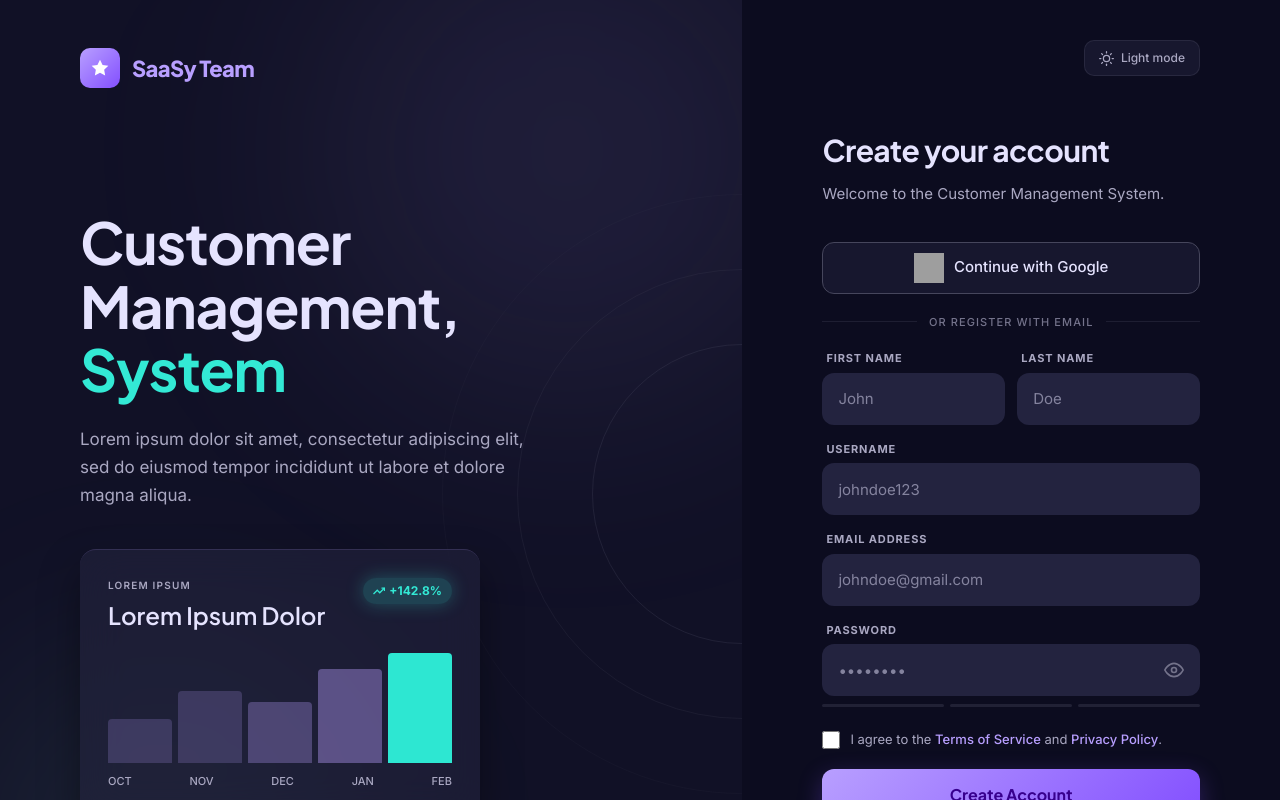
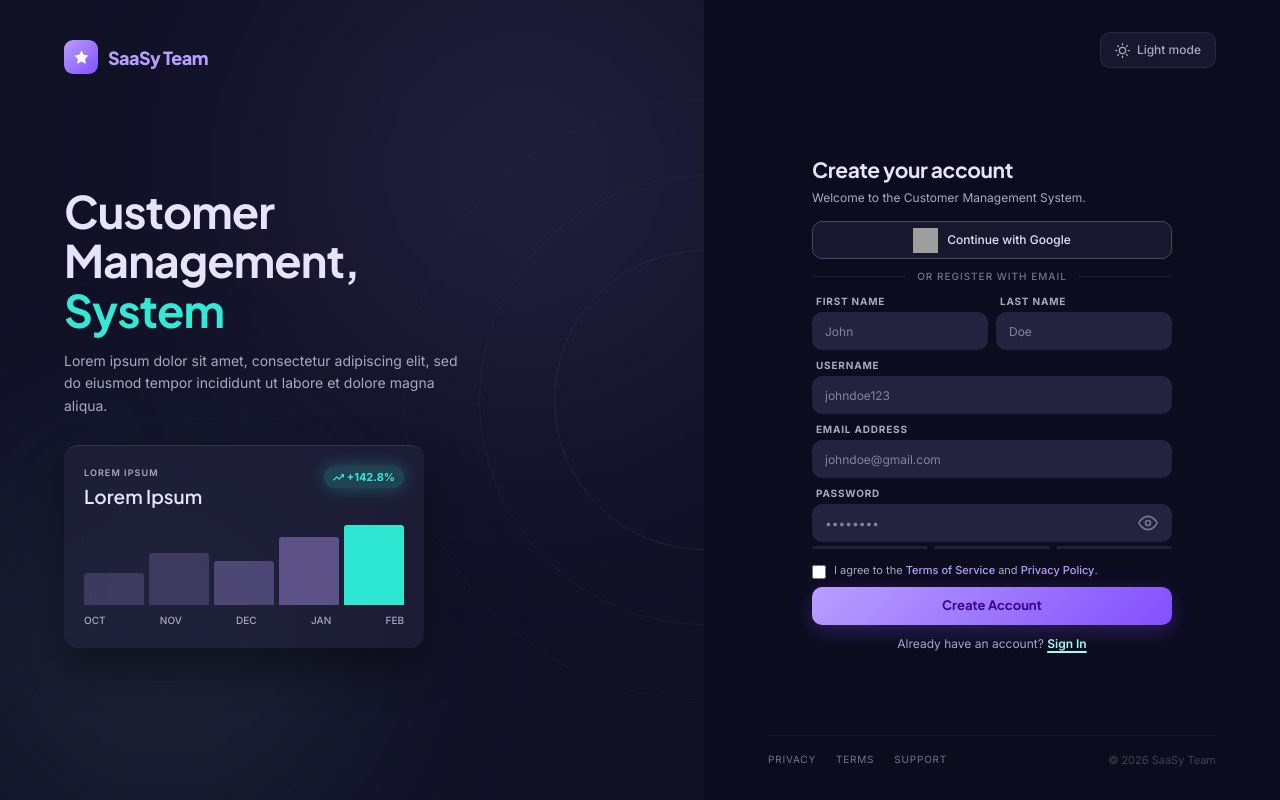
Before and after one commit to BaiSakinaAbad/HOPE_INC_Customer_Management_System, a React (Vite) app: page / in a window 1280 px wide. Both pictures are taken after typing "name@example.com", "Sample123" into the empty fields and a click on the button "Create Account". Shown: the top 800 px of the page. Built offline with nearby package versions, Linux system fonts and the light colour scheme; grey boxes are pictures that could not be loaded.

Commit message:
Fixed design responsiveness across different devices

```diff
--- a/src/components/AuthComponents.tsx
+++ b/src/components/AuthComponents.tsx
@@ -55,8 +55,9 @@ export const AuthInput: React.FC<
     label: string;
     showToggle?: boolean;
     rightLabel?: React.ReactNode;
+    compact?: boolean;
   }
-> = ({ label, showToggle, rightLabel, style, ...props }) => {
+> = ({ label, showToggle, rightLabel, compact, style, ...props }) => {
   const { isDark } = useTheme();
   const t = isDark ? tokens.dark : tokens.light;
   const [visible, setVisible] = useState(false);
@@ -66,11 +67,11 @@ export const AuthInput: React.FC<
     <div>
       <div style={{
         display: 'flex', alignItems: 'center', justifyContent: 'space-between',
-        marginBottom: '6px', padding: '0 4px',
+        marginBottom: compact ? '3px' : '6px', padding: '0 4px',
       }}>
         <label htmlFor={props.id} style={{
           fontFamily: "'Inter', sans-serif",
-          fontSize: '11px', fontWeight: 700,
+          fontSize: compact ? '10px' : '11px', fontWeight: 700,
           textTransform: 'uppercase', letterSpacing: '0.08em',
           color: t.onSurfaceVariant,
         }}>
@@ -85,11 +86,11 @@ export const AuthInput: React.FC<
           id={props.id}
           type={resolvedType}
           style={{
-            width: '100%', height: '52px',
+            width: '100%', height: compact ? '38px' : '44px',
             backgroundColor: t.surfaceContainerHighest,
-            border: 'none', borderRadius: '12px',
-            padding: showToggle ? '0 48px 0 16px' : '0 16px',
-            fontSize: '15px', fontFamily: "'Inter', sans-serif",
+            border: 'none', borderRadius: '10px',
+            padding: showToggle ? '0 40px 0 13px' : '0 13px',
+            fontSize: compact ? '12px' : '13px', fontFamily: "'Inter', sans-serif",
             color: t.onSurface, outline: 'none', boxSizing: 'border-box',
             transition: 'background-color 0.2s',
             ...style,
@@ -102,7 +103,7 @@ export const AuthInput: React.FC<
             onClick={() => setVisible(v => !v)}
             aria-label={visible ? 'Hide password' : 'Show password'}
             style={{
-              position: 'absolute', right: '14px', top: '50%',
+              position: 'absolute', right: '12px', top: '50%',
               transform: 'translateY(-50%)',
               background: 'none', border: 'none', cursor: 'pointer',
               color: t.outline, display: 'flex', alignItems: 'center', padding: '2px',
@@ -130,7 +131,7 @@ export const AuthInput: React.FC<
 };
 
 // ─── GoogleButton ─────────────────────────────────────────────────────────────
-export const GoogleButton: React.FC<{ label: string }> = ({ label }) => {
+export const GoogleButton: React.FC<{ label: string; compact?: boolean }> = ({ label, compact }) => {
   const { isDark } = useTheme();
   const t = isDark ? tokens.dark : tokens.light;
   const [hovered, setHovered] = useState(false);
@@ -141,20 +142,20 @@ export const GoogleButton: React.FC<{ label: string }> = ({ label }) => {
       onMouseEnter={() => setHovered(true)}
       onMouseLeave={() => setHovered(false)}
       style={{
-        width: '100%', height: '52px',
+        width: '100%', height: compact ? '38px' : '44px',
         backgroundColor: hovered ? t.surfaceContainerHigh : t.surfaceContainer,
         border: `1px solid ${t.outlineVariant}`,
-        borderRadius: '12px',
-        display: 'flex', alignItems: 'center', justifyContent: 'center', gap: '10px',
+        borderRadius: '10px',
+        display: 'flex', alignItems: 'center', justifyContent: 'center', gap: '9px',
         cursor: 'pointer',
-        fontFamily: "'Inter', sans-serif", fontSize: '15px', fontWeight: 500,
+        fontFamily: "'Inter', sans-serif", fontSize: compact ? '12px' : '13px', fontWeight: 500,
         color: t.onSurface,
       }}
     >
       <img
         src="https://www.gstatic.com/images/branding/product/2x/googleg_96dp.png"
         alt="Google Logo"
-        style={{ width: '30px', height: '30px' }}
+        style={{ width: '25px', height: '25px' }}
       />
       {label}
     </button>
@@ -162,7 +163,7 @@ export const GoogleButton: React.FC<{ label: string }> = ({ label }) => {
 };
 
 // ─── AuthButton ───────────────────────────────────────────────────────────────
-export const AuthButton: React.FC<{ children: React.ReactNode; isLoading?: boolean }> = ({ children, isLoading }) => {
+export const AuthButton: React.FC<{ children: React.ReactNode; isLoading?: boolean; compact?: boolean }> = ({ children, isLoading, compact }) => {
   const { isDark } = useTheme();
   const t = isDark ? tokens.dark : tokens.light;
 
@@ -172,14 +173,14 @@ export const AuthButton: React.FC<{ children: React.ReactNode; isLoading?: boole
       disabled={isLoading}
       className="primary-gradient"
       style={{
-        width: '100%', height: '52px',
-        border: 'none', borderRadius: '12px',
+        width: '100%', height: compact ? '38px' : '44px',
+        border: 'none', borderRadius: '10px',
         fontFamily: "'Plus Jakarta Sans', sans-serif",
-        fontSize: '16px', fontWeight: 700,
+        fontSize: compact ? '13px' : '14px', fontWeight: 700,
         color: t.onPrimary,
         cursor: isLoading ? 'not-allowed' : 'pointer',
         opacity: isLoading ? 0.6 : 1,
-        boxShadow: '0 8px 24px rgba(131,79,255,0.3)',
+        boxShadow: '0 6px 20px rgba(131,79,255,0.28)',
         display: 'flex', alignItems: 'center', justifyContent: 'center',
       }}
       onMouseEnter={e => { if (!isLoading) (e.currentTarget as HTMLButtonElement).style.transform = 'scale(1.01)'; }}
@@ -207,7 +208,7 @@ export const AuthDivider: React.FC<{ label: string }> = ({ label }) => {
     <div style={{ display: 'flex', alignItems: 'center', gap: '12px' }}>
       <div style={{ flex: 1, height: '1px', backgroundColor: `${t.outlineVariant}50` }} />
       <span style={{
-        fontFamily: "'Inter', sans-serif", fontSize: '11px', fontWeight: 500,
+        fontFamily: "'Inter', sans-serif", fontSize: '10px', fontWeight: 500,
         textTransform: 'uppercase', letterSpacing: '0.1em',
         color: t.outline, whiteSpace: 'nowrap',
       }}>
@@ -226,7 +227,7 @@ export const PasswordStrength: React.FC<{ level: number }> = ({ level }) => {
   const labels = ['', 'Weak', 'Fair', 'Strong'];
 
   return (
-    <div style={{ marginTop: '8px' }}>
+    <div style={{ marginTop: '4px' }}>
       <div style={{ display: 'flex', gap: '6px', marginBottom: '6px' }}>
         {[1, 2, 3].map(s => (
           <div key={s} style={{
--- a/src/components/AuthLayout.tsx
+++ b/src/components/AuthLayout.tsx
@@ -6,9 +6,10 @@ interface AuthLayoutProps {
   children: React.ReactNode;
   title: string;
   subtitle: string;
+  compact?: boolean;
 }
 
-export const AuthLayout: React.FC<AuthLayoutProps> = ({ children, title, subtitle }) => {
+export const AuthLayout: React.FC<AuthLayoutProps> = ({ children, title, subtitle, compact }) => {
   const { isDark } = useTheme();
   const t = isDark ? tokens.dark : tokens.light;
 
@@ -56,18 +57,18 @@ export const AuthLayout: React.FC<AuthLayoutProps> = ({ children, title, subtitl
         )}
 
         {/* Logo */}
-        <div style={{ position: 'relative', zIndex: 1, display: 'flex', alignItems: 'center', gap: '12px' }}>
+        <div style={{ position: 'relative', zIndex: 1, display: 'flex', alignItems: 'center', gap: '10px' }}>
           <div className="primary-gradient" style={{
-            width: '40px', height: '40px', borderRadius: '10px', flexShrink: 0,
+            width: '34px', height: '34px', borderRadius: '9px', flexShrink: 0,
             display: 'flex', alignItems: 'center', justifyContent: 'center',
           }}>
-            <svg width="20" height="20" viewBox="0 0 24 24" fill="white">
+            <svg width="17" height="17" viewBox="0 0 24 24" fill="white">
               <path d="M12 2l3.09 6.26L22 9.27l-5 4.87 1.18 6.88L12 17.77l-6.18 3.25L7 14.14 2 9.27l6.91-1.01L12 2z" />
             </svg>
           </div>
           <span style={{
             fontFamily: "'Plus Jakarta Sans', sans-serif", fontWeight: 900,
-            fontSize: '22px', letterSpacing: '-0.03em', color: t.primary,
+            fontSize: '18px', letterSpacing: '-0.03em', color: t.primary,
           }}>
             SaaSy Team
           </span>
@@ -77,52 +78,52 @@ export const AuthLayout: React.FC<AuthLayoutProps> = ({ children, title, subtitl
         <div style={{ position: 'relative', zIndex: 1 }}>
           <h1 style={{
             fontFamily: "'Plus Jakarta Sans', sans-serif",
-            fontSize: 'clamp(2.5rem, 4.5vw, 4.5rem)',
+            fontSize: 'clamp(2rem, 3.5vw, 3.5rem)',
             fontWeight: 700, lineHeight: 1.1, letterSpacing: '-0.02em',
-            color: t.onSurface, marginBottom: '24px',
+            color: t.onSurface, marginBottom: '16px',
           }}>
             Customer <br />Management, <br />
             <span style={{ color: t.tertiaryFixed }}>System</span>
           </h1>
 
           <p style={{
-            fontSize: '17px', lineHeight: 1.65,
-            color: t.onSurfaceVariant, maxWidth: '460px', marginBottom: '40px',
+            fontSize: '14px', lineHeight: 1.6,
+            color: t.onSurfaceVariant, maxWidth: '400px', marginBottom: '28px',
           }}>
-          Lorem ipsum dolor sit amet, consectetur adipiscing elit, sed do eiusmod tempor incididunt ut labore et dolore magna aliqua.          </p>
+Lorem ipsum dolor sit amet, consectetur adipiscing elit, sed do eiusmod tempor incididunt ut labore et dolore magna aliqua.          </p>
 
           {/* Glass data card */}
           <div style={{
-            maxWidth: '400px', padding: '28px', borderRadius: '16px',
+            maxWidth: '360px', padding: '20px', borderRadius: '14px',
             background: t.glassCard,
             backdropFilter: 'blur(20px)', WebkitBackdropFilter: 'blur(20px)',
             borderTop: `1px solid ${t.glassBorderTop}`,
             boxShadow: isDark ? '0 20px 40px rgba(0,0,0,0.4)' : '0 20px 40px rgba(184,159,255,0.15)',
           }}>
             {/* Card header */}
-            <div style={{ display: 'flex', justifyContent: 'space-between', alignItems: 'flex-start', marginBottom: '20px' }}>
+            <div style={{ display: 'flex', justifyContent: 'space-between', alignItems: 'flex-start', marginBottom: '14px' }}>
               <div>
                 <p style={{
-                  fontFamily: "'Inter', sans-serif", fontSize: '10px', fontWeight: 600,
+                  fontFamily: "'Inter', sans-serif", fontSize: '9px', fontWeight: 600,
                   textTransform: 'uppercase', letterSpacing: '0.12em',
-                  color: t.onSurfaceVariant, marginBottom: '4px',
+                  color: t.onSurfaceVariant, marginBottom: '3px',
                 }}>
                   Lorem Ipsum
                 </p>
                 <h3 style={{
                   fontFamily: "'Plus Jakarta Sans', sans-serif",
-                  fontSize: '24px', fontWeight: 600, color: t.onSurface, margin: 0,
+                  fontSize: '19px', fontWeight: 600, color: t.onSurface, margin: 0,
                 }}>
-                  Lorem Ipsum Dolor
+                  Lorem Ipsum
                 </h3>
               </div>
               <div className="neon-badge" style={{
-                padding: '4px 10px', borderRadius: '999px',
+                padding: '3px 9px', borderRadius: '999px',
                 backgroundColor: `${t.tertiaryFixed}30`, color: t.tertiaryFixed,
-                fontSize: '12px', fontWeight: 700,
-                display: 'flex', alignItems: 'center', gap: '4px', flexShrink: 0,
+                fontSize: '11px', fontWeight: 700,
+                display: 'flex', alignItems: 'center', gap: '3px', flexShrink: 0,
               }}>
-                <svg width="12" height="12" viewBox="0 0 24 24" fill="none" stroke="currentColor" strokeWidth="2.5">
+                <svg width="11" height="11" viewBox="0 0 24 24" fill="none" stroke="currentColor" strokeWidth="2.5">
                   <polyline points="23 6 13.5 15.5 8.5 10.5 1 18" />
                   <polyline points="17 6 23 6 23 12" />
                 </svg>
@@ -131,14 +132,14 @@ export const AuthLayout: React.FC<AuthLayoutProps> = ({ children, title, subtitl
             </div>
 
             {/* Bar chart */}
-            <div style={{ height: '110px', display: 'flex', alignItems: 'flex-end', gap: '6px', marginBottom: '10px' }}>
+            <div style={{ height: '80px', display: 'flex', alignItems: 'flex-end', gap: '5px', marginBottom: '8px' }}>
               {[
                 { h: 40, alpha: '33' }, { h: 65, alpha: '33' },
                 { h: 55, alpha: '4d' }, { h: 85, alpha: '66' },
                 { h: 100, teal: true  },
               ].map((bar, i) => (
                 <div key={i} style={{
-                  flex: 1, height: `${bar.h}%`, borderRadius: '4px 4px 0 0',
+                  flex: 1, height: `${bar.h}%`, borderRadius: '3px 3px 0 0',
                   backgroundColor: bar.teal ? t.tertiaryDim : `${t.primary}${bar.alpha}`,
                 }} />
               ))}
@@ -148,7 +149,7 @@ export const AuthLayout: React.FC<AuthLayoutProps> = ({ children, title, subtitl
             <div style={{ display: 'flex', justifyContent: 'space-between' }}>
               {['OCT', 'NOV', 'DEC', 'JAN', 'FEB'].map(m => (
                 <span key={m} style={{
-                  fontFamily: "'Inter', sans-serif", fontSize: '11px',
+                  fontFamily: "'Inter', sans-serif", fontSize: '10px',
                   fontWeight: 500, color: t.onSurfaceVariant,
                 }}>{m}</span>
               ))}
@@ -170,35 +171,35 @@ export const AuthLayout: React.FC<AuthLayoutProps> = ({ children, title, subtitl
           {/* Mobile-only logo */}
           <div className="auth-mobile-logo" style={{ margin: 0 }}>
             <div className="primary-gradient" style={{
-              width: '32px', height: '32px', borderRadius: '8px', flexShrink: 0,
+              width: '28px', height: '28px', borderRadius: '7px', flexShrink: 0,
               display: 'flex', alignItems: 'center', justifyContent: 'center',
             }}>
-              <svg width="16" height="16" viewBox="0 0 24 24" fill="white">
+              <svg width="14" height="14" viewBox="0 0 24 24" fill="white">
                 <path d="M12 2l3.09 6.26L22 9.27l-5 4.87 1.18 6.88L12 17.77l-6.18 3.25L7 14.14 2 9.27l6.91-1.01L12 2z" />
               </svg>
             </div>
             <span style={{
               fontFamily: "'Plus Jakarta Sans', sans-serif", fontWeight: 900,
-              fontSize: '18px', letterSpacing: '-0.03em', color: t.primary,
+              fontSize: '16px', letterSpacing: '-0.03em', color: t.primary,
             }}>
-              SaaSy Team
+              Luminous Curator
             </span>
           </div>
           <ThemeToggle />
         </div>
 
         {/* Centered form */}
-        <div className="auth-form-center">
+        <div className="auth-form-center" style={compact ? { paddingTop: 0, paddingBottom: 0 } : undefined}>
           <div className="auth-form-inner">
-            <header style={{ marginBottom: '36px' }}>
+            <header style={{ marginBottom: compact ? '14px' : '24px' }}>
               <h2 style={{
                 fontFamily: "'Plus Jakarta Sans', sans-serif",
-                fontSize: 'clamp(24px, 3vw, 30px)', fontWeight: 700,
-                letterSpacing: '-0.02em', color: t.onSurface, marginBottom: '10px',
+                fontSize: compact ? 'clamp(18px, 2vw, 21px)' : 'clamp(20px, 2.5vw, 24px)', fontWeight: 700,
+                letterSpacing: '-0.02em', color: t.onSurface, marginBottom: '4px',
               }}>
                 {title}
               </h2>
-              <p style={{ color: t.onSurfaceVariant, fontSize: '15px', margin: 0 }}>{subtitle}</p>
+              <p style={{ color: t.onSurfaceVariant, fontSize: compact ? '12px' : '13px', margin: 0 }}>{subtitle}</p>
             </header>
 
             <main className="auth-form-enter">{children}</main>
@@ -208,12 +209,12 @@ export const AuthLayout: React.FC<AuthLayoutProps> = ({ children, title, subtitl
         {/* Footer */}
         <footer style={{
           display: 'flex', flexWrap: 'wrap', alignItems: 'center',
-          justifyContent: 'center', gap: '8px 24px',
-          paddingTop: '24px',
+          justifyContent: 'center', gap: '6px 20px',
+          paddingTop: '16px',
           borderTop: `1px solid ${t.outlineVariant}30`,
-          fontFamily: "'Inter', sans-serif", fontSize: '11px',
+          fontFamily: "'Inter', sans-serif", fontSize: '10px',
           textTransform: 'uppercase', letterSpacing: '0.08em',
-          color: t.outline, marginTop: '24px',
+          color: t.outline, marginTop: '16px',
         }}>
           {['Privacy', 'Terms', 'Support'].map(link => (
             <a key={link} href="#"
@@ -228,7 +229,7 @@ export const AuthLayout: React.FC<AuthLayoutProps> = ({ children, title, subtitl
             marginLeft: 'auto', textTransform: 'none', letterSpacing: 'normal',
             color: `${t.outline}80`, fontSize: '11px',
           }}>
-            © 2024  SaaSy Team
+            © 2026 SaaSy Team
           </span>
         </footer>
       </section>
--- a/src/components/Register.tsx
+++ b/src/components/Register.tsx
@@ -31,28 +31,29 @@ const Register: React.FC<RegisterProps> = ({ onSwitch }) => {
   };
 
   return (
-    <AuthLayout title="Create your account" subtitle="Welcome to the Customer Management System.">
-      <div style={{ display: 'flex', flexDirection: 'column', gap: '20px' }}>
+    <AuthLayout compact title="Create your account" subtitle="Welcome to the Customer Management System.">
+      <div style={{ display: 'flex', flexDirection: 'column', gap: '10px' }}>
 
-        <GoogleButton label="Continue with Google" />
+        <GoogleButton compact label="Continue with Google" />
 
         <AuthDivider label="or register with email" />
 
-        <form onSubmit={handleSubmit} style={{ display: 'flex', flexDirection: 'column', gap: '16px' }}>
+        <form onSubmit={handleSubmit} style={{ display: 'flex', flexDirection: 'column', gap: '8px' }}>
 
           {/* Name row */}
-          <div style={{ display: 'grid', gridTemplateColumns: '1fr 1fr', gap: '12px' }}>
-            <AuthInput id="reg-firstname" label="First Name" placeholder="John" autoComplete="given-name" required />
-            <AuthInput id="reg-lastname"  label="Last Name"  placeholder="Doe" autoComplete="family-name" required />
+          <div style={{ display: 'grid', gridTemplateColumns: '1fr 1fr', gap: '8px' }}>
+            <AuthInput compact id="reg-firstname" label="First Name" placeholder="John" autoComplete="given-name" required />
+            <AuthInput compact id="reg-lastname"  label="Last Name"  placeholder="Doe" autoComplete="family-name" required />
           </div>
 
-          <AuthInput id="reg-username" label="Username" placeholder="johndoe123" autoComplete="username" required />
+          <AuthInput compact id="reg-username" label="Username" placeholder="johndoe123" autoComplete="username" required />
 
-          <AuthInput id="reg-email" label="Email Address" type="email" placeholder="johndoe@gmail.com" autoComplete="email" required />
+          <AuthInput compact id="reg-email" label="Email Address" type="email" placeholder="johndoe@gmail.com" autoComplete="email" required />
 
           {/* Password + strength */}
           <div>
             <AuthInput
+              compact
               id="reg-password"
               label="Password"
               showToggle
@@ -66,20 +67,20 @@ const Register: React.FC<RegisterProps> = ({ onSwitch }) => {
           </div>
 
           {/* Terms */}
-          <div style={{ display: 'flex', alignItems: 'flex-start', gap: '10px' }}>
+          <div style={{ display: 'flex', alignItems: 'flex-start', gap: '8px' }}>
             <input
               type="checkbox"
               id="terms"
               checked={agreedToTerms}
               onChange={e => setAgreedToTerms(e.target.checked)}
               required
-              style={{ width: '18px', height: '18px', marginTop: '2px', cursor: 'pointer', accentColor: t.primary, flexShrink: 0 }}
+              style={{ width: '14px', height: '14px', marginTop: '2px', cursor: 'pointer', accentColor: t.primary, flexShrink: 0 }}
             />
             <label
               htmlFor="terms"
               style={{
                 fontFamily: "'Inter', sans-serif",
-                fontSize: '13px', lineHeight: 1.55,
+                fontSize: '11px', lineHeight: 1.45,
                 color: t.onSurfaceVariant, cursor: 'pointer', userSelect: 'none',
               }}
             >
@@ -90,15 +91,13 @@ const Register: React.FC<RegisterProps> = ({ onSwitch }) => {
             </label>
           </div>
 
-          <div style={{ marginTop: '4px' }}>
-            <AuthButton isLoading={isLoading}>Create Account</AuthButton>
-          </div>
+          <AuthButton compact isLoading={isLoading}>Create Account</AuthButton>
         </form>
 
         <p style={{
           textAlign: 'center', margin: 0,
           fontFamily: "'Inter', sans-serif",
-          fontSize: '14px', color: t.onSurfaceVariant,
+          fontSize: '12px', color: t.onSurfaceVariant,
         }}>
           Already have an account?{' '}
           <button
@@ -107,7 +106,7 @@ const Register: React.FC<RegisterProps> = ({ onSwitch }) => {
             style={{
               background: 'none', border: 'none', cursor: 'pointer', padding: 0,
               fontFamily: "'Inter', sans-serif",
-              fontSize: '14px', fontWeight: 600,
+              fontSize: '12px', fontWeight: 600,
               color: t.tertiary,
               textDecoration: 'underline',
               textDecorationThickness: '2px',
--- a/src/index.css
+++ b/src/index.css
@@ -83,7 +83,7 @@ body {
   display: none; /* hidden on mobile */
   flex-direction: column;
   justify-content: space-between;
-  padding: 48px 64px;
+  padding: 36px 48px;
   position: relative;
   overflow: hidden;
   flex-shrink: 0;
@@ -94,7 +94,7 @@ body {
   display: flex;
   flex-direction: column;
   justify-content: space-between;
-  padding: 28px 24px 32px;
+  padding: 24px 20px 28px;
   min-width: 0;
 }
 
@@ -103,32 +103,32 @@ body {
   display: flex;
   align-items: center;
   justify-content: center;
-  padding: 20px 0;
+  padding: 12px 0;
 }
 
 .auth-form-inner {
   width: 100%;
-  max-width: 420px;
+  max-width: 360px;
 }
 
 .auth-mobile-logo {
   display: flex;  /* visible on mobile */
   align-items: center;
-  gap: 10px;
-  margin-bottom: 28px;
+  gap: 8px;
+  margin-bottom: 20px;
 }
 
 .auth-topbar {
   display: flex;
   align-items: center;
   justify-content: space-between;
-  margin-bottom: 24px;
+  margin-bottom: 16px;
 }
 
 /* ── Tablet (≥ 640px) ────────────────────────────────── */
 @media (min-width: 640px) {
   .auth-form-pane {
-    padding: 40px 48px 40px;
+    padding: 32px 40px;
   }
 }
 
@@ -140,11 +140,11 @@ body {
 
   .auth-hero {
     display: flex;
-    width: 58%;
+    width: 55%;
   }
 
   .auth-form-pane {
-    padding: 40px 64px;
+    padding: 32px 52px;
   }
 
   .auth-mobile-logo {
@@ -153,18 +153,18 @@ body {
 
   .auth-topbar {
     justify-content: flex-end; /* toggle only, no mobile logo */
-    margin-bottom: 32px;
+    margin-bottom: 20px;
   }
 }
 
 /* ── Large desktop (≥ 1280px) ────────────────────────── */
 @media (min-width: 1280px) {
   .auth-hero {
-    padding: 48px 80px;
+    padding: 40px 64px;
   }
 
   .auth-form-pane {
-    padding: 40px 80px;
+    padding: 32px 64px;
   }
 }
 
```
Also changed, not shown: src/components/Login.tsx (+9 -10 lines).
